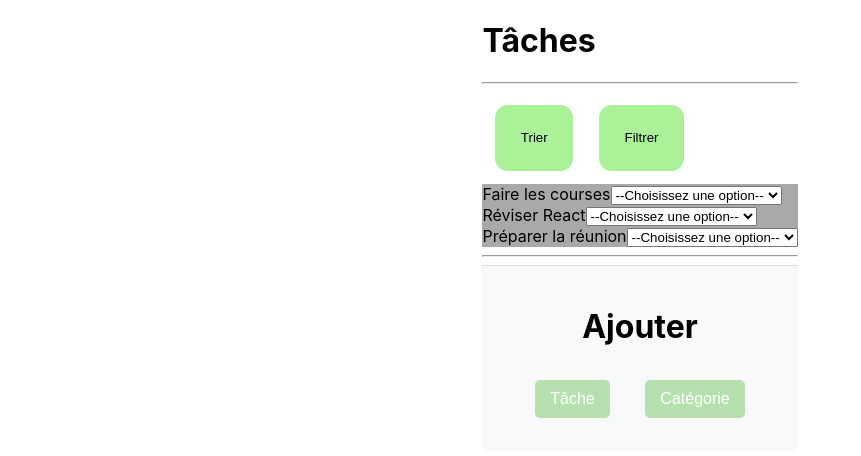
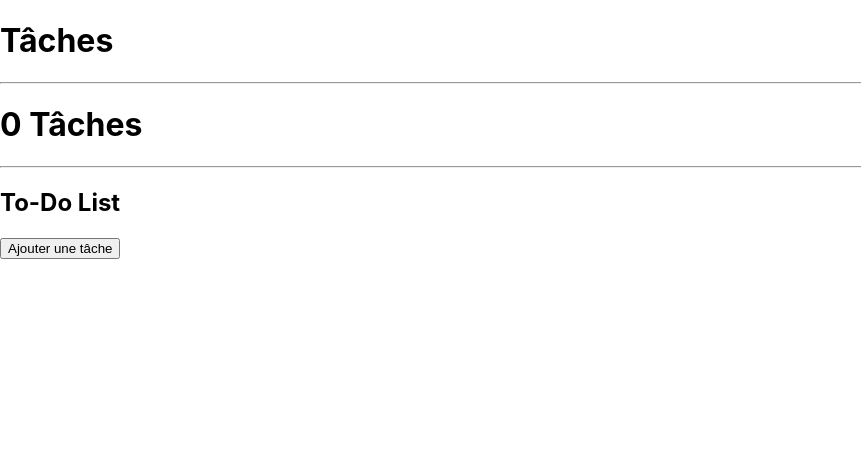
Before and after one commit to TAMINE-CYRIL/R4A.11---App-Web, a React (Create React App) app: page / in a window 1280 px wide. Shown: the top 456 px of the page, without its empty margins (0-861 px from the left). Built offline with nearby package versions, Linux system fonts and the light colour scheme.

Commit message:
Ajout, modification et suppression des tâches. Nombre de tâche affiché sur l'application web.

```diff
--- a/src/App.js
+++ b/src/App.js
@@ -1,25 +1,30 @@
-import './App.css';
+import React, { useState } from "react";
+import Header from "./components/Header/Header";
+import TodoForm from "./components/TodoForm/TodoForm";
 import TodoItem from "./components/TodoItem/TodoItem";
 
+export default function App() {
+    const [tasks, setTasks] = useState([]);
 
-export default function App() {
+    const handleAddTask = (newTask) => {
+        setTasks([...tasks, { id: Date.now(), text: newTask, completed: false }]);
+    };
 
-  const taches = ([
-    { id: 1, text: "Faire les courses" },
-    { id: 2, text: "Réviser React" },
-    { id: 3, text: "Préparer la réunion" },
-  ]);
+    const handleDeleteTask = (taskId) => {
+        setTasks(tasks.filter((task) => task.id !== taskId));
+    };
 
-  return (
-      <section>
-          <button>Trier</button>
-          <button>Filtrer</button>
+    const handleEditTask = (taskId, newText) => {
+        setTasks(tasks.map((task) =>
+            task.id === taskId ? { ...task, text: newText } : task
+        ));
+    };
 
-        <section className="liste">
-        {taches.map((tache) => (
-                <TodoItem key={tache.id} tache={tache} />
-            ))}
-        </section>
-        </section>
-  );
+    return (
+        <div>
+            <Header taskCount={tasks.length} />
+            <TodoForm onAddTask={handleAddTask} />
+            <TodoItem tasks={tasks} onDelete={handleDeleteTask} onEdit={handleEditTask} />
+        </div>
+    );
 }
--- a/src/components/Footer/Footer.css
+++ /dev/null
@@ -1,27 +0,0 @@
-footer {
-    background-color: #f8f9fa;
-    padding: 20px;
-    text-align: center;
-    border-top: 1px solid #ddd;
-}
-
-.button-container {
-    display: flex;
-    justify-content: center;
-    gap: 10px;
-    margin-top: 10px;
-}
-
-.btn {
-    background-color: #b5e1ae;
-    color: white;
-    border: none;
-    padding: 10px 15px;
-    border-radius: 5px;
-    cursor: pointer;
-    font-size: 16px;
-}
-
-.btn:hover {
-    background-color: #bedc84;
-}
--- a/src/components/Footer/Footer.js
+++ b/src/components/Footer/Footer.js
@@ -1,19 +1,52 @@
 import './Footer.css';
+import { useState } from "react";
 
-/**
- * Composant contenant le Footer de la page
- * @returns {JSX.Element}
- * @constructor
- */
-export default function Footer() {
+export default function Footer({ addTask }) {
+    const [newTask, setNewTask] = useState("");
+    const [showForm, setShowForm] = useState(false);
+    const [newCategory, setNewCategory] = useState("");
+    const [showFormCategory, setShowFormCategory] = useState(false);
+
+    const handleAddTask = (e) => {
+        e.preventDefault();
+        addTask(newTask);
+        setNewTask("");
+        setShowForm(false);
+        setNewCategory("");
+        setShowFormCategory(false);
+    };
+
     return (
         <>
             <hr />
             <footer>
+                {showForm && (
+                    <form onSubmit={handleAddTask}>
+                        <input
+                            type="text"
+                            placeholder="Ajouter une tâche..."
+                            value={newTask}
+                            onChange={(e) => setNewTask(e.target.value)}
+                        />
+                        <button type="submit">Valider</button>
+                    </form>
+                )}
+                {showFormCategory && (
+                    <form onSubmit={handleAddTask}>
+                        <input
+                            type="text"
+                            placeholder="Ajouter une catégorie..."
+                            value={newCategory}
+                            onChange={(e) => setNewCategory(e.target.value)}
+                        />
+                        <button type="submit">Valider</button>
+                    </form>
+                )}
+
                 <h1>Ajouter</h1>
                 <div className="button-container">
-                    <button className="btn">Tâche</button>
-                    <button className="btn">Catégorie</button>
+                    <button onClick={() => setShowForm(!showForm)} className="btn">Tâche</button>
+                    <button onClick={()=> setShowFormCategory(!showForm)} className="btn">Catégorie</button>
                 </div>
             </footer>
         </>
--- a/src/components/Header/Header.js
+++ b/src/components/Header/Header.js
@@ -3,11 +3,12 @@
  * @returns {JSX.Element}
  * @constructor
  */
-export default function Header() {
+export default function Header({taskCount}) {
+
 
     return (
         <>
-            <h1>Tâches</h1>
+            <h1>{taskCount} Tâches</h1>
             <hr />
         </>
     );
--- /dev/null
+++ b/src/components/TodoForm/TodoForm.js
@@ -0,0 +1,37 @@
+import { useState } from "react";
+
+const TodoForm = ({ onAddTask }) => {
+    const [newTask, setNewTask] = useState("");
+    const [showForm, setShowForm] = useState(false);
+
+    const handleAddTask = (e) => {
+        e.preventDefault();
+        if (newTask.trim() === "") return;
+        onAddTask(newTask);
+        setNewTask("");
+        setShowForm(false);
+    };
+
+    return (
+        <div>
+            <h2>To-Do List</h2>
+            <button onClick={() => setShowForm(!showForm)}>
+                {showForm ? "Masquer le formulaire" : "Ajouter une tâche"}
+            </button>
+
+            {showForm && (
+                <form onSubmit={handleAddTask}>
+                    <input
+                        type="text"
+                        placeholder="Ajouter une tâche..."
+                        value={newTask}
+                        onChange={(e) => setNewTask(e.target.value)}
+                    />
+                    <button type="submit">Valider</button>
+                </form>
+            )}
+        </div>
+    );
+};
+
+export default TodoForm;
--- a/src/components/TodoItem/TodoItem.js
+++ b/src/components/TodoItem/TodoItem.js
@@ -1,28 +1,32 @@
-/**
- * Composant contenant une tâche ainsi que son état
- * @param tache Le nom de la tâche
- * @returns {JSX.Element}
- * @constructor
- */
-export default function TodoItem({tache}) {
-    const etatOptions = [
-        { value: '', label: '--Choisissez une option--' },
-        { value: 'nouveau', label: 'Nouveau' },
-        { value: 'encours', label: 'En cours' },
-        { value: 'reussi', label: 'Réussi' },
-        { value: 'attente', label: 'En attente' },
-        { value: 'abandonne', label: 'Abandonné' },
-    ];
+import React, { useState } from "react";
+
+export default function TodoItem({ tasks, onDelete, onEdit }) {
+    const [editTaskId, setEditTaskId] = useState(null);
+    const [editText, setEditText] = useState("");
 
     return (
-        <li> {tache.text}
-            <select name="etat" id="etat">
-                {etatOptions.map((option) => (
-                    <option key={option.value} value={option.value}>
-                        {option.label}
-                    </option>
-                ))}
-            </select>
-        </li>
+        <ul>
+            {tasks.map((task) => (
+                <li key={task.id}>
+                    {editTaskId === task.id ? (
+                        <>
+                            <input
+                                type="text"
+                                value={editText}
+                                onChange={(e) => setEditText(e.target.value)}
+                            />
+                            <button onClick={() => onEdit(task.id, editText)}>✔ Sauvegarder</button>
+                            <button onClick={() => setEditTaskId(null)}>❌ Annuler</button>
+                        </>
+                    ) : (
+                        <>
+                            {task.text}
+                            <button onClick={() => { setEditTaskId(task.id); setEditText(task.text); }}>✏ Modifier</button>
+                            <button onClick={() => onDelete(task.id)}>🗑️ Supprimer</button>
+                        </>
+                    )}
+                </li>
+            ))}
+        </ul>
     );
 }
--- a/src/index.js
+++ b/src/index.js
@@ -3,7 +3,6 @@ import ReactDOM from 'react-dom/client';
 import './index.css';
 import App from './App';
 import reportWebVitals from './reportWebVitals';
-import Footer from "./components/Footer/Footer";
 import Header from "./components/Header/Header";
 
 const root = ReactDOM.createRoot(document.getElementById('root'));
@@ -11,7 +10,6 @@ root.render(
   <React.StrictMode>
       <Header />
     <App />
-      <Footer />
   </React.StrictMode>
 );
 
```
Also changed, not shown: src/components/CategoryItem/CategoryItem.js (added, +15 -0 lines), src/components/Modal/Modal.js (deleted, +0 -20 lines), src/components/TodoCategory/TodoCategory.js (added, +13 -0 lines), src/components/TodoFormCategory/TodoFormCategory.js (added, +45 -0 lines).
